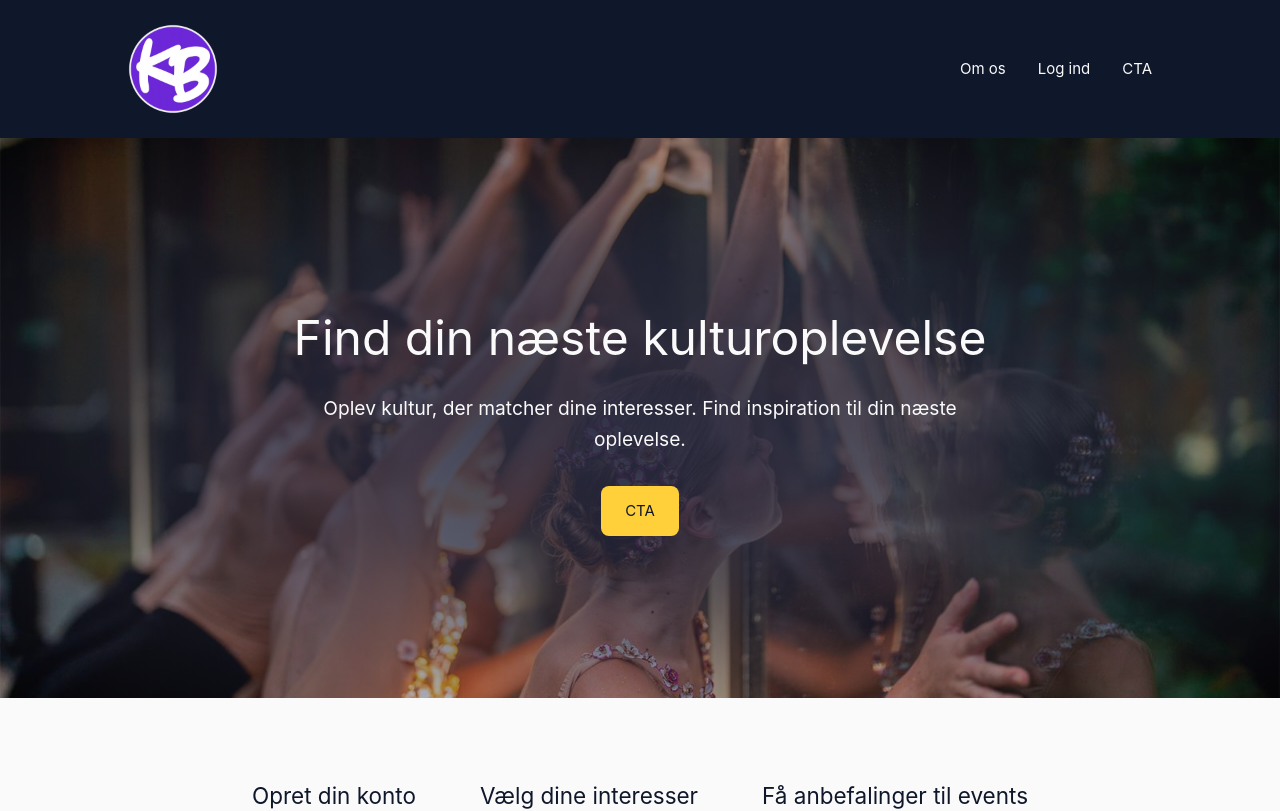
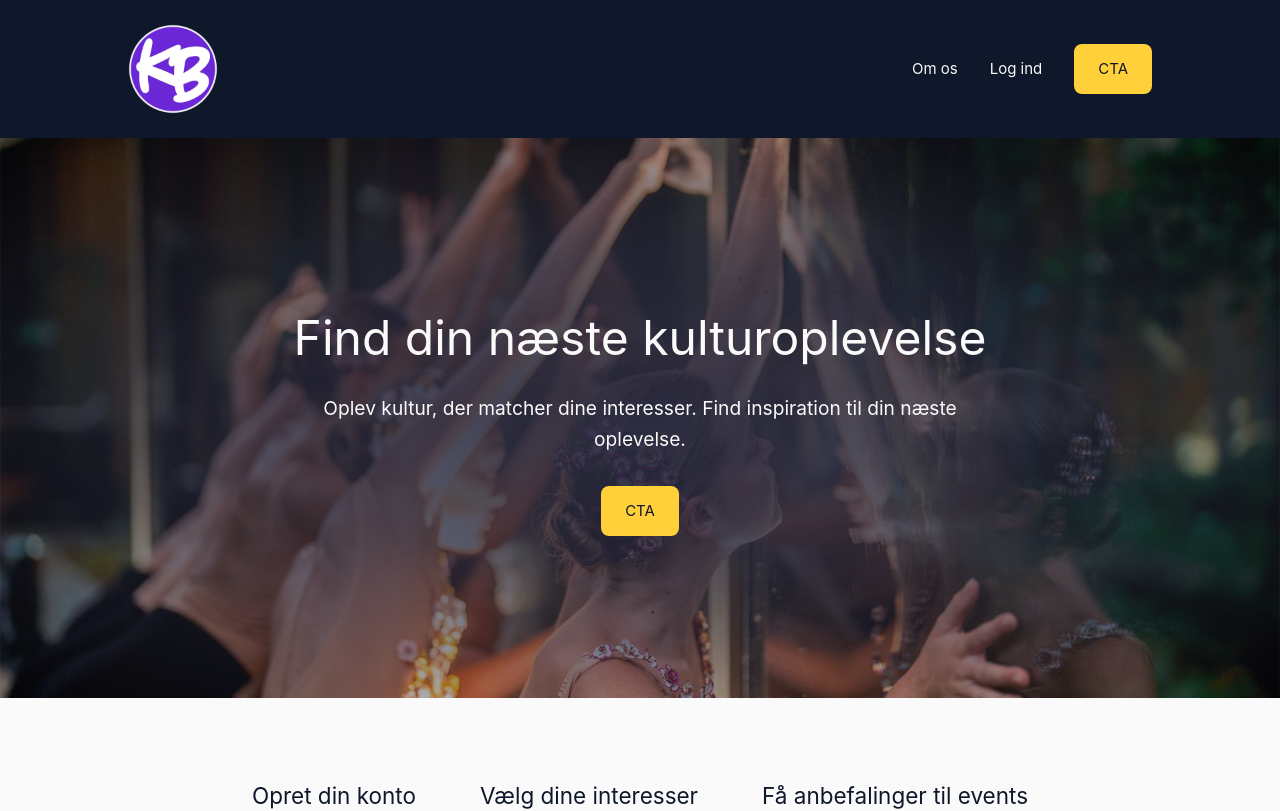
Before and after one commit to svendkj92/3_semester_eksamen_kulturbooking, a Vue app: page / in a window 1280 px wide. Shown: the top 811 px of the page. Built offline with nearby package versions, Linux system fonts and the light colour scheme.

Commit message:
Minor scss fix

```diff
--- a/src/components/AppHeader.vue
+++ b/src/components/AppHeader.vue
@@ -58,4 +58,13 @@ nav {
     color: $background-color;
   }
 }
+
+.cta-button {
+  display: inline-block;
+  padding: 0.8rem 1.5rem;
+  background-color: $cta-color;
+  color: $hero-text-color;
+  border-radius: 8px;
+  text-decoration: none;
+}
 </style>
```
